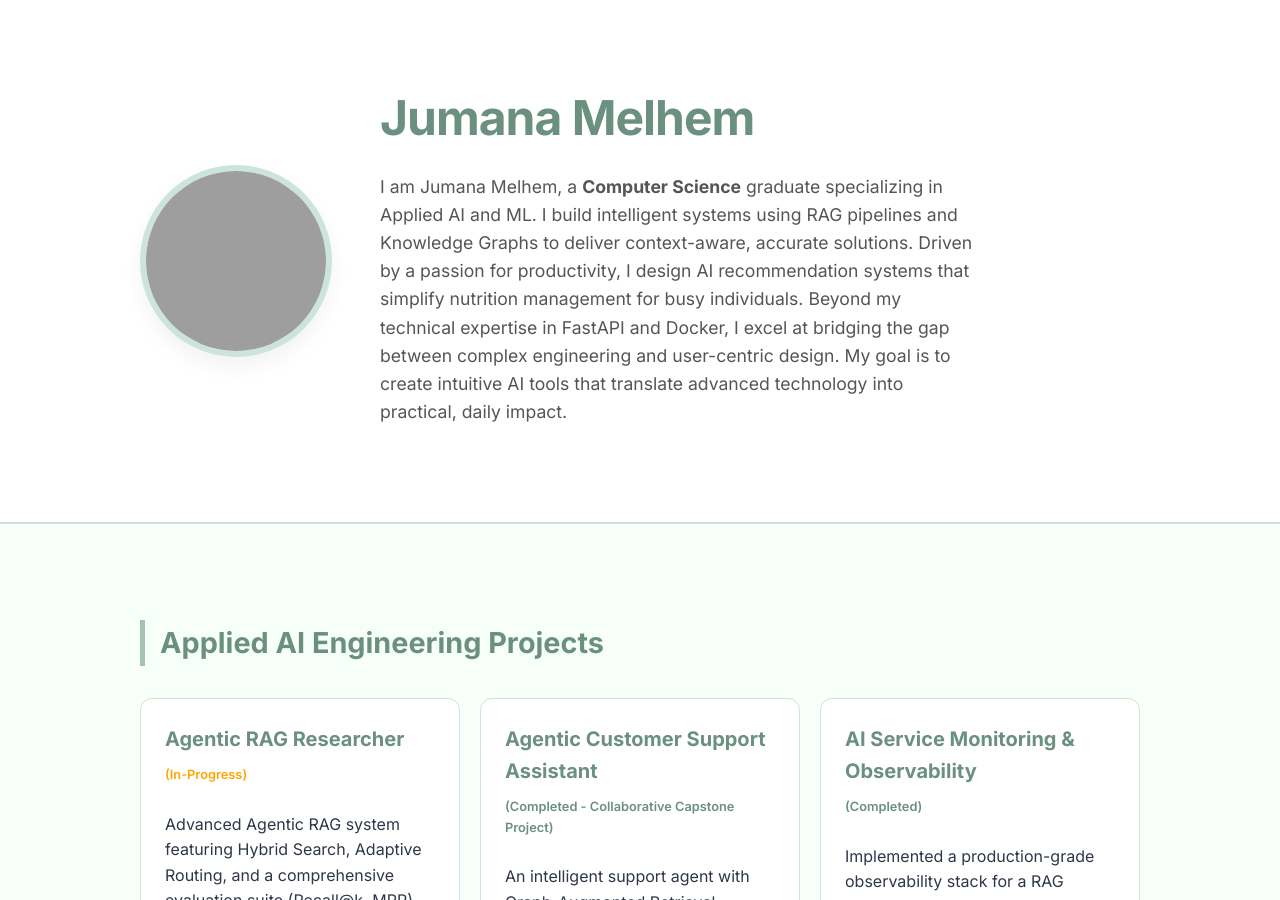
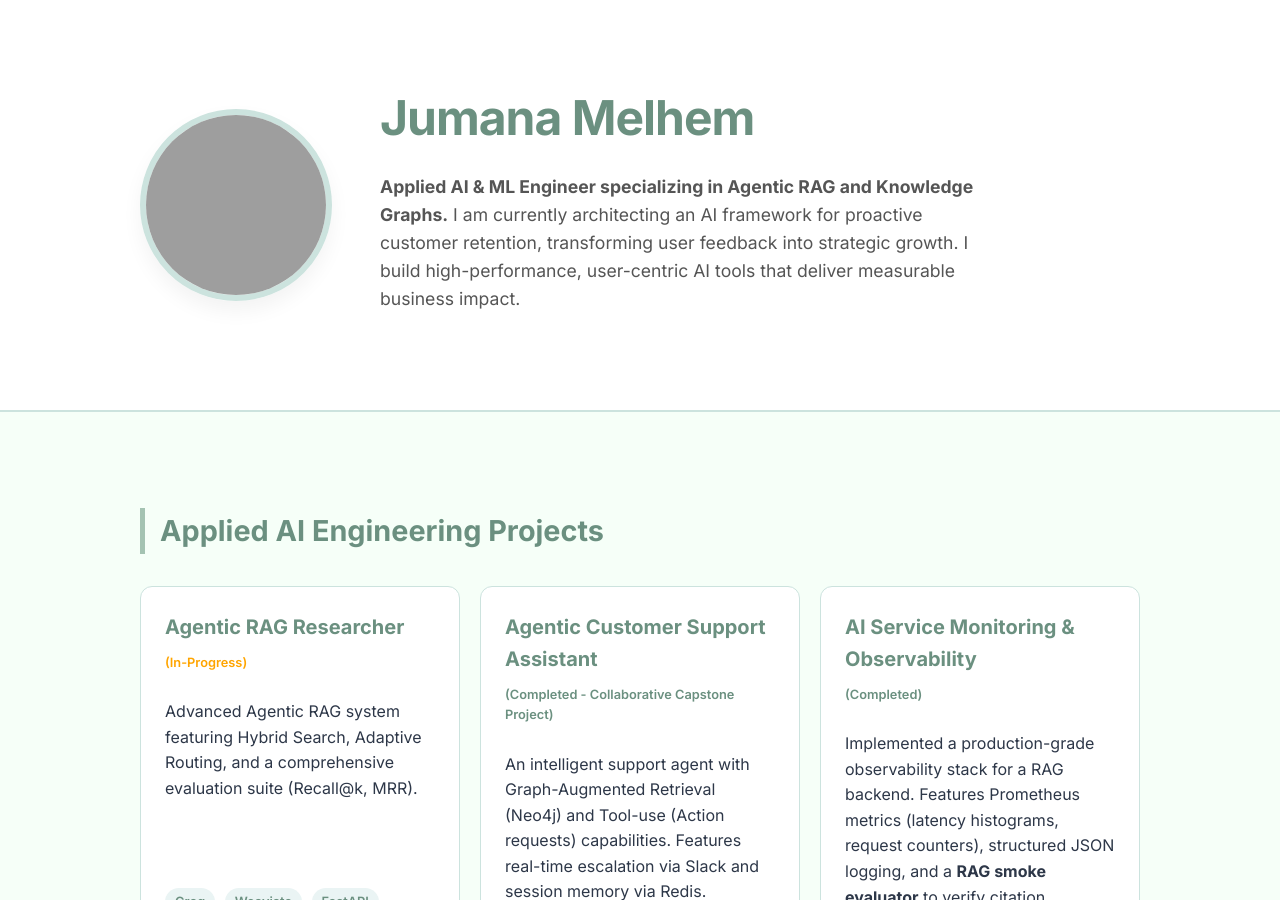
Before and after one commit to Jumana-ML/Jumana-ML.github.io, a Jekyll site: the page index.html, which Jekyll copies as it is, in a window 1280 px wide and 900 px high. Built offline with Jekyll 4.4.1, drawn with Linux system fonts in a browser that asks for light colours; grey boxes are pictures that could not be loaded.

Commit message:
Revise personal description in index.html
Updated personal description to focus on expertise in Applied AI and ML, highlighting current projects and goals.

```diff
--- a/index.html
+++ b/index.html
@@ -170,11 +170,10 @@
         <div class="header-text">
             <h1>Jumana Melhem</h1>
             <p>
-                I am Jumana Melhem, a  <strong>Computer Science</strong> graduate specializing in Applied AI and ML.
-                I build intelligent systems using RAG pipelines and Knowledge Graphs to deliver context-aware, accurate solutions.
-                Driven by a passion for productivity, I design AI recommendation systems that simplify nutrition management for busy individuals.
-                Beyond my technical expertise in FastAPI and Docker, I excel at bridging the gap between complex engineering and user-centric design.
-                My goal is to create intuitive AI tools that translate advanced technology into practical, daily impact.
+                <strong>Applied AI & ML Engineer specializing in Agentic RAG and Knowledge Graphs.</strong>
+                I am currently architecting an AI framework for proactive customer retention,
+                transforming user feedback into strategic growth. I build high-performance,
+                user-centric AI tools that deliver measurable business impact.
             </p>
         </div>
     </div>
```
